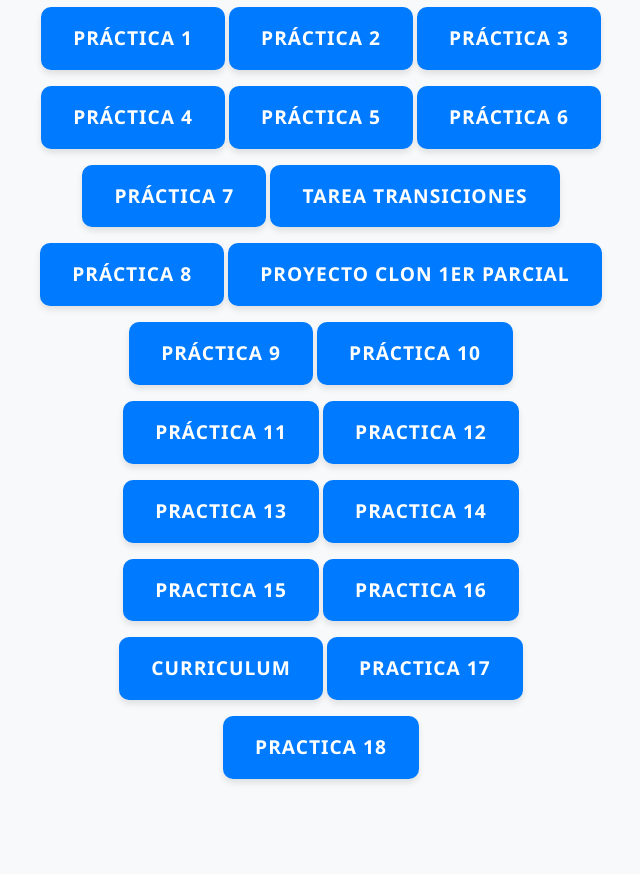
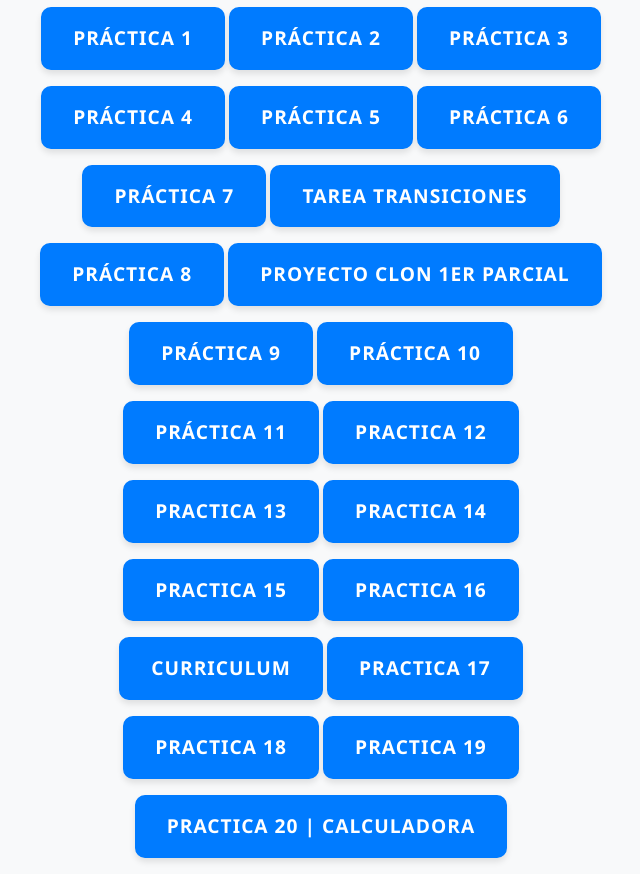
Before and after one commit to pipeanayap/DesarrolloWeb---Practicas, a plain HTML site: page index.html in a window 1280 px wide. Shown: the part 121-995 px from the top of the page, without its empty margins (319-959 px from the left). Before the commit the page ends 916 px from the top, so only its background shows below. Drawn offline with nearby package versions, Linux system fonts and the light colour scheme.

Commit message:
index general

```diff
--- a/index.html
+++ b/index.html
@@ -51,6 +51,8 @@
             <a href="CV/acecv/HTML/index.html">Curriculum</a>
             <a href="Practica 17/index.html">Practica 17</a>
             <a href="Practica 18/index.html">Practica 18</a>
+            <a href="Practica 19/index.html">Practica 19</a>
+            <a href="Practica 20/index2.html">Practica 20 | Calculadora</a>
         </div>
     </div>
 
```
